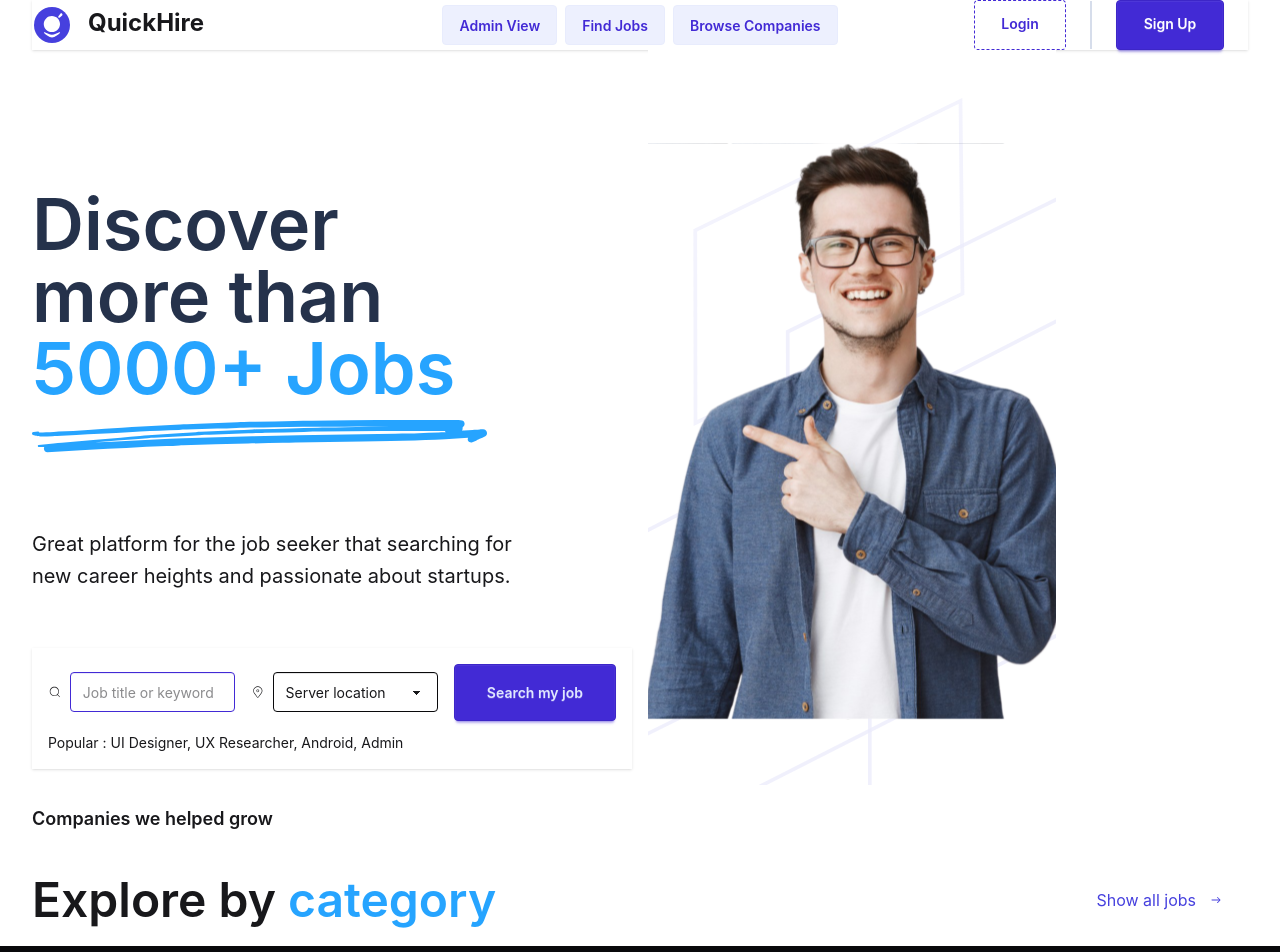
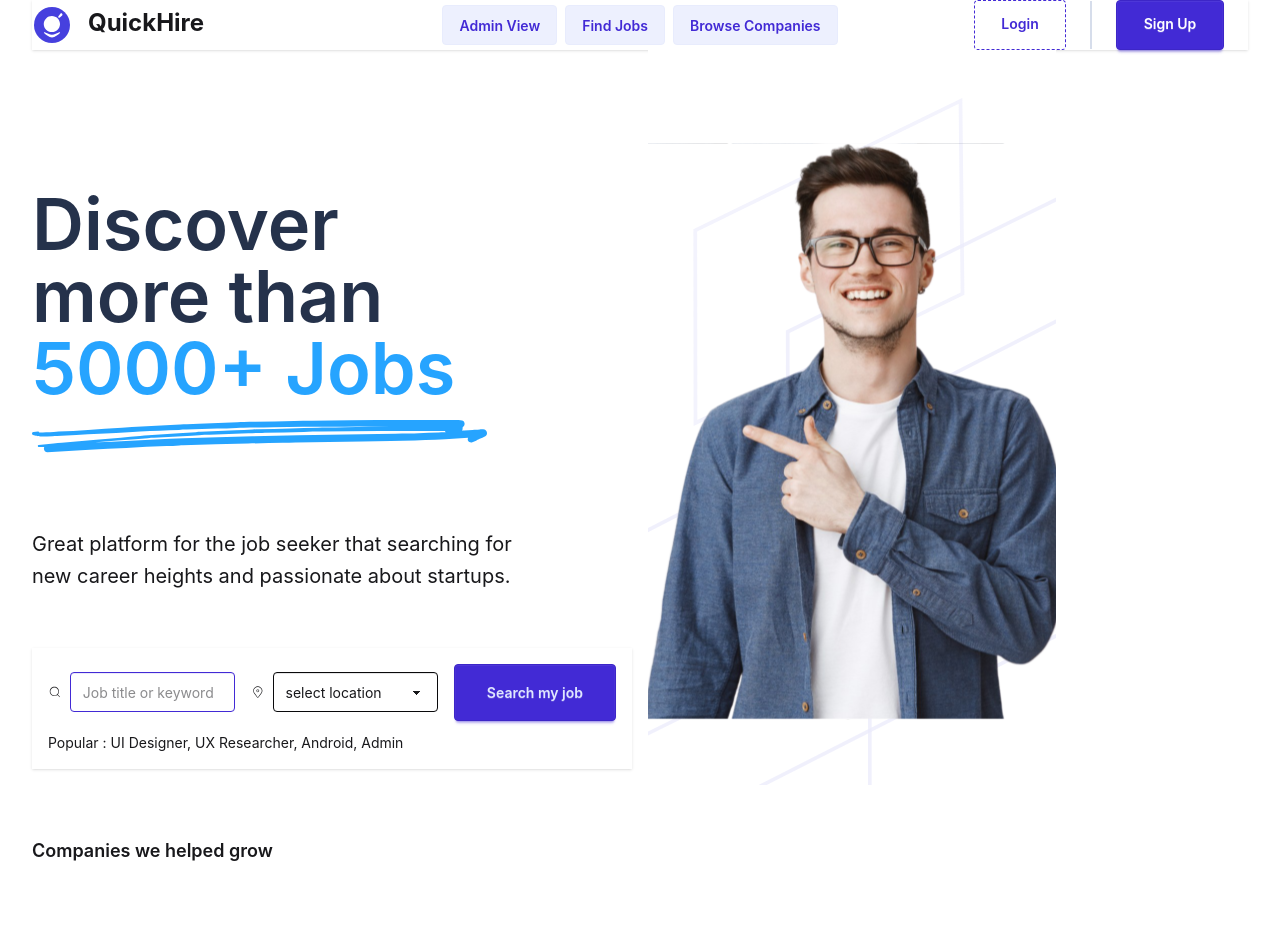
Before and after one commit to Muhammad-Mirazul-Hasan-Rafee/quickhire-client, a React (Vite) app: page / in a window 1280 px wide. Shown: the top 952 px of the page. Built offline with nearby package versions, Linux system fonts and the light colour scheme; no server answers.

Commit message:
added private route

```diff
--- a/src/pages/Home/Home.jsx
+++ b/src/pages/Home/Home.jsx
@@ -52,13 +52,15 @@ const Home = () => {
           <div className="flex items-center gap-2">
             <CiLocationOn />
             <select
-              defaultValue="Server location"
+              defaultValue="select location"
               className="select select-neutral w-full"
             >
-              <option disabled>Server location</option>
-              <option>North America</option>
-              <option>EU west</option>
-              <option>South East Asia</option>
+              <option disabled>select location</option>
+              <option>Dhaka</option>
+              <option>Chittagong</option>
+              <option>Cumilla</option>
+              <option>Rajshahi</option>
+              <option>Sylhet</option>
             </select>
           </div>
 
--- a/src/pages/Home/Main.jsx
+++ b/src/pages/Home/Main.jsx
@@ -17,7 +17,7 @@ const Main = () => {
 
 
   return (
-    <div className="w-full py-5">
+    <div className="w-full py-5 mt-8">
 
       <p className="text-lg font-semibold mb-10">
         Companies we helped grow
@@ -27,7 +27,7 @@ const Main = () => {
 
 
   {/* Explore Category */}
-      <div className="flex justify-between items-center w-[1192px] h-[53px]">
+      <div className="mt-40 lg:flex justify-between items-center w-[1192px] h-[53px] sm:grid sm:grid-cols-1 sm:gap-y-24">
         <aside className="text-5xl font-semibold">
             Explore by <span className="text-[#26A4FF]">category</span>
         </aside>
--- a/src/pages/Login/Login.jsx
+++ b/src/pages/Login/Login.jsx
@@ -1,8 +1,13 @@
 import React, { useContext } from 'react';
 import AuthContext from '../../context/AuthContext/AuthContext';
+import { useLocation, useNavigate } from 'react-router-dom';
 
 const Login = () => {
   const {loginUser} = useContext(AuthContext);
+  const location = useLocation();
+  const from = location.state || '/';
+  const navigate = useNavigate();
+
   const handleLogin= (e)=>{
     e.preventDefault();
     const email = e.target.email.value;
@@ -13,6 +18,7 @@ const Login = () => {
 
        loginUser(email , password)
    .then(result =>{
+    navigate(from);
     console.log('Login successfull' , result.user);
    })
    .catch(error =>{
--- a/src/pages/shared/Navbar/Navbar.jsx
+++ b/src/pages/shared/Navbar/Navbar.jsx
@@ -24,7 +24,7 @@ const Navbar = () => {
       {/* nav btns container */}
       <div className="navbar-center gap-x-2 hidden lg:flex ">
         <button className="btn btn-soft btn-primary">Admin View</button>
-        <button className="btn btn-soft btn-primary">Find Jobs</button>
+        <Link to="/alljobs"><button className="btn btn-soft btn-primary">Find Jobs</button></Link>
         <button className="btn btn-soft btn-primary">Browse Companies</button>
       </div>
 
--- /dev/null
+++ b/src/router/PrivateRoute.jsx
@@ -0,0 +1,18 @@
+import {useContext} from "react";
+import AuthContext from "../context/AuthContext/AuthContext";
+import { Navigate, useLocation } from "react-router-dom";
+
+const PrivateRoute = ({children}) => {
+    const {user , loading} = useContext(AuthContext);
+    const location = useLocation();
+    if(loading){
+        <div className="flex justify-center items-center"><span className="loading loading-spinner text-primary"></span></div>
+    }
+    if(user){
+        return children;
+    }
+
+
+    return <Navigate to="/login" state={location?.pathname}></Navigate>
+}
+export default PrivateRoute;
--- a/src/router/Router.jsx
+++ b/src/router/Router.jsx
@@ -8,6 +8,7 @@ import Signup from "../pages/SignUp/Signup";
 import Login from "../pages/Login/Login";
 import HotJobs from "../pages/HotJobs/HotJobs";
 import JobDetails from "../pages/JobDetails/JobDetails";
+import PrivateRoute from "./PrivateRoute";
 
 const router = createBrowserRouter([
   {
@@ -35,7 +36,7 @@ const router = createBrowserRouter([
        },
        {
         path:"/jobs/:id",
-        element: <JobDetails></JobDetails>,
+        element: <PrivateRoute><JobDetails></JobDetails></PrivateRoute>,
         loader: ({params})=>fetch(`http://localhost:5000/jobs/${params.id}`)
        }
 
```
